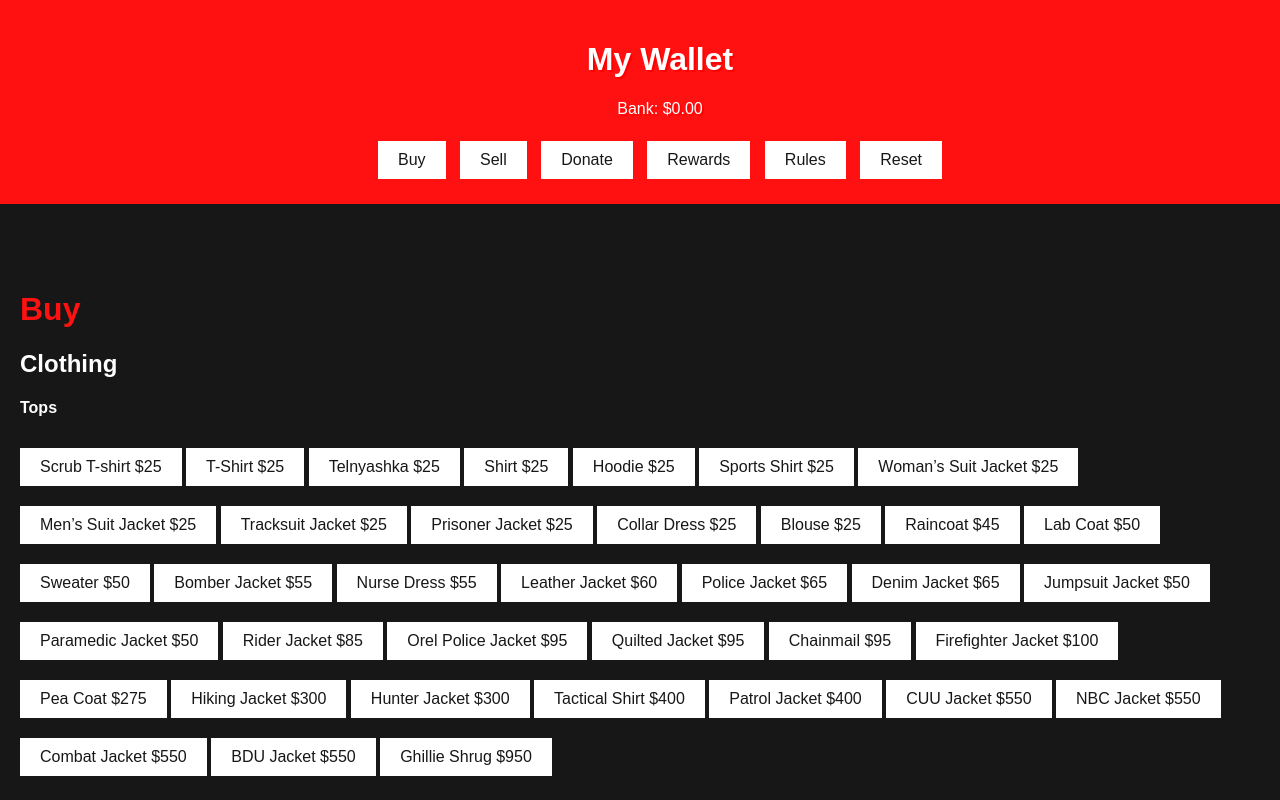
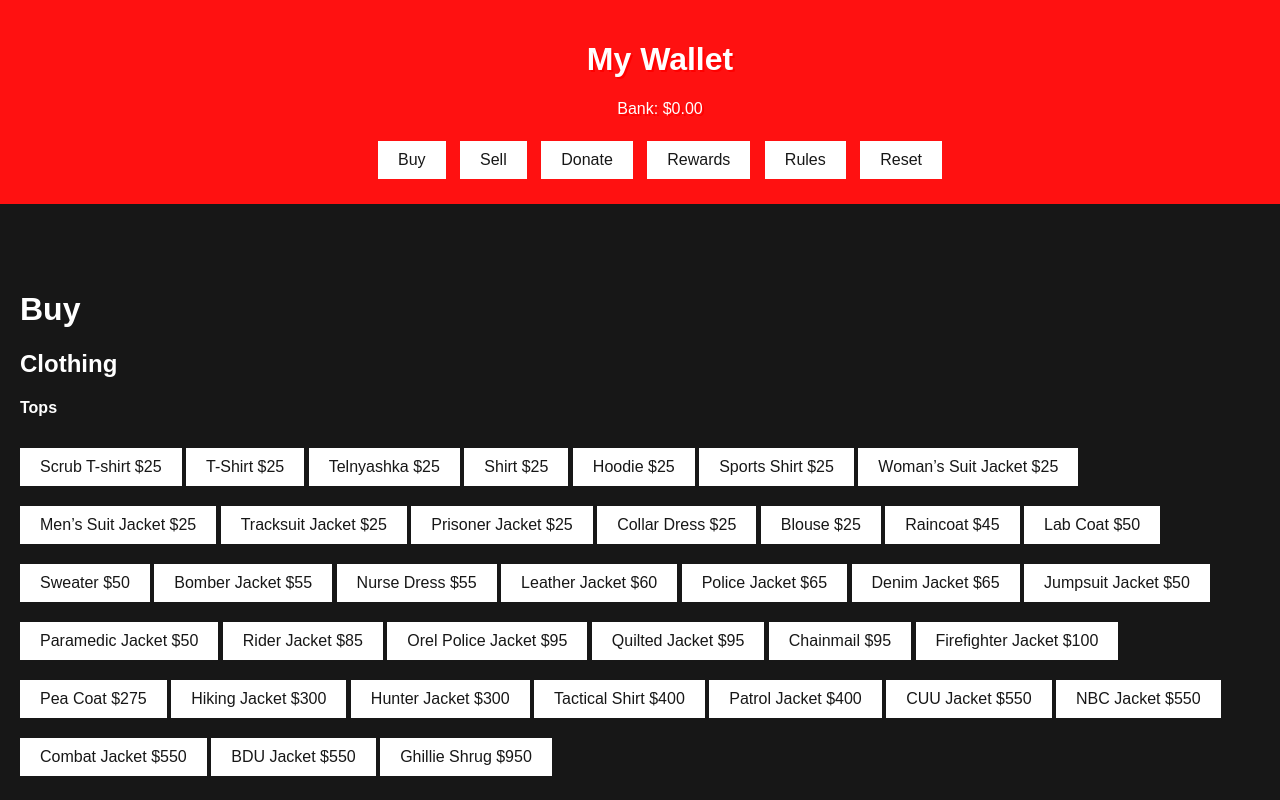
Before and after one commit to FAS020/My-Wallet-Dayz, a plain HTML site: page index.html in a window 1280 px wide. Shown: the top 800 px of the page. Drawn offline with Linux system fonts and the light colour scheme.

Commit message:
Update styles.css

```diff
--- a/styles.css
+++ b/styles.css
@@ -21,10 +21,6 @@ header {
 
 header h1 {
     color: white;
-}
-
-h1 {
-    color: #ff1111;
 }
 
 
```
